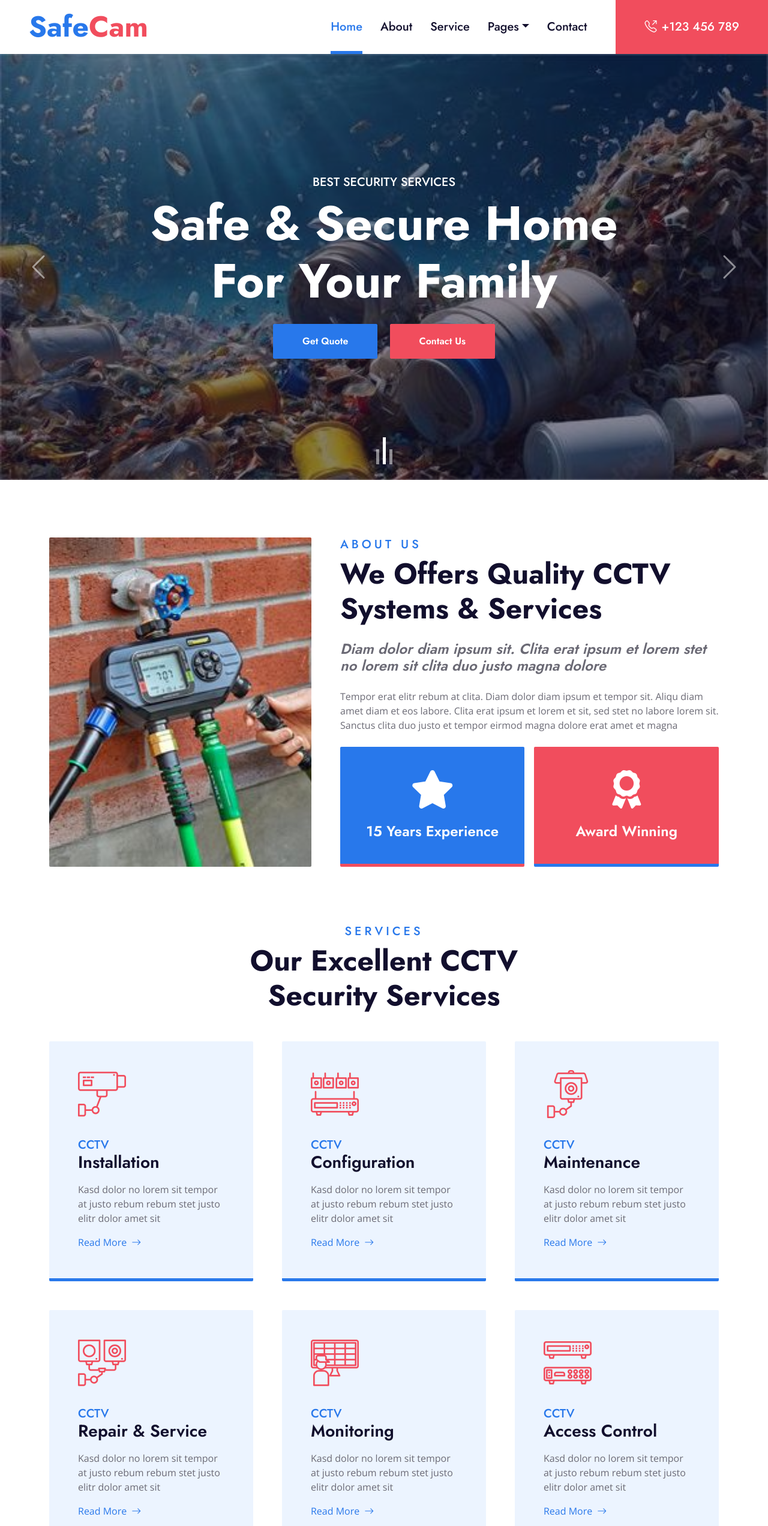
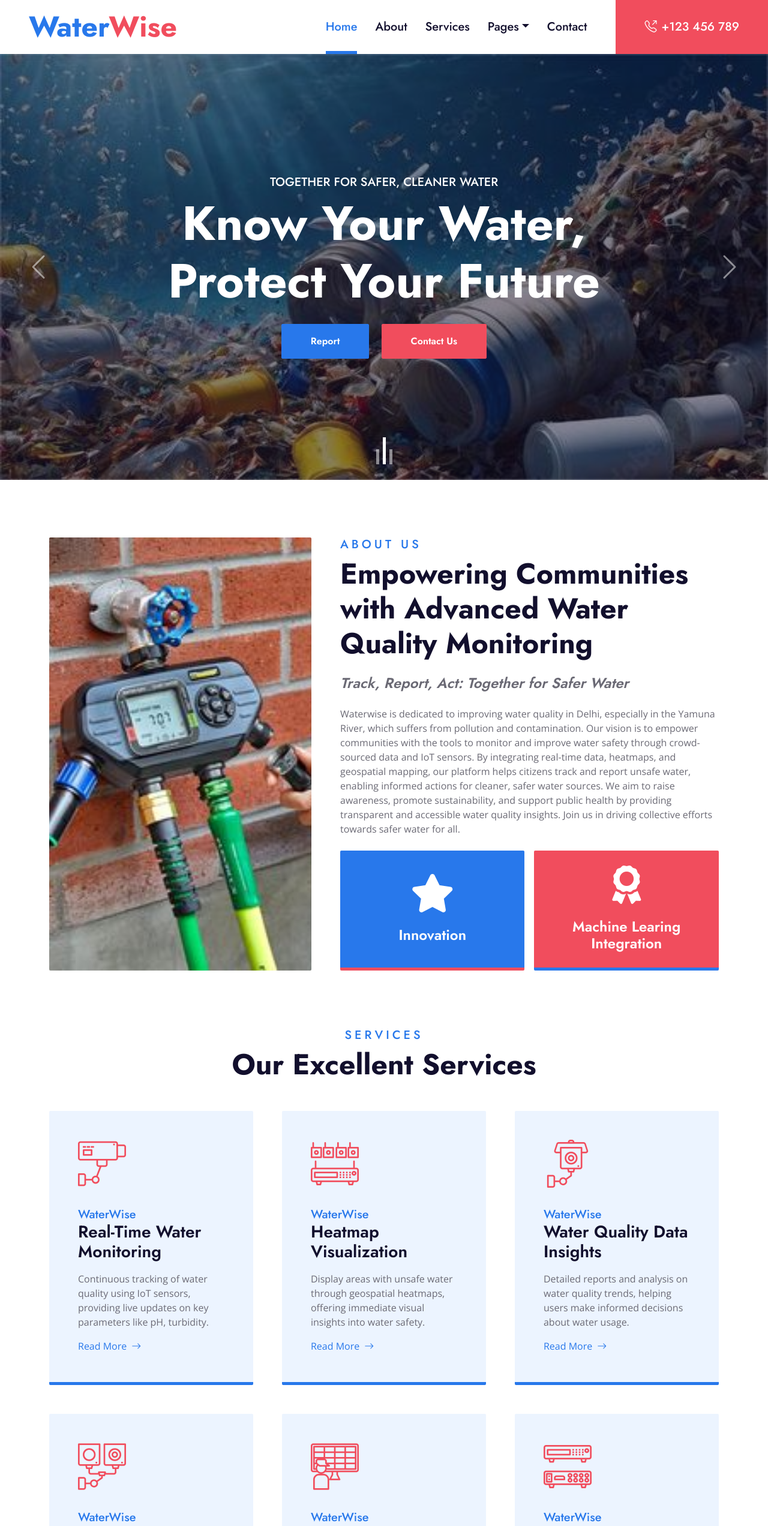
Before and after one commit to AnnapurnaAdhikari/WaterWise_SDI, a plain HTML site: page index.html in a window 1280 px wide. Shown: the top 2544 px of the page at 60% size. Drawn offline with nearby package versions, Linux system fonts and the light colour scheme; files whose address does not match are found by name.

Commit message:
updated index page & added ReadMe.md

```diff
--- a/index.html
+++ b/index.html
@@ -3,7 +3,7 @@
 
 <head>
     <meta charset="utf-8">
-    <title>SafeCam - CCTV Website Template</title>
+    <title>Every Drop Matters—Be WaterWise!</title>
     <meta content="width=device-width, initial-scale=1.0" name="viewport">
     <meta content="Free HTML Templates" name="keywords">
     <meta content="Free HTML Templates" name="description">
@@ -35,7 +35,7 @@
     <!-- Navbar Start -->
     <nav class="navbar navbar-expand-lg bg-white navbar-light shadow-sm py-3 py-lg-0 px-3 px-lg-0">
         <a href="index.html" class="navbar-brand ms-lg-5">
-            <h1 class="display-5 m-0 text-primary">Safe<span class="text-secondary">Cam</span></h1>
+            <h1 class="display-5 m-0 text-primary">Water<span class="text-secondary">Wise</span></h1>
         </a>
         <button class="navbar-toggler" type="button" data-bs-toggle="collapse" data-bs-target="#navbarCollapse">
             <span class="navbar-toggler-icon"></span>
@@ -44,12 +44,12 @@
             <div class="navbar-nav ms-auto py-0">
                 <a href="index.html" class="nav-item nav-link active">Home</a>
                 <a href="about.html" class="nav-item nav-link">About</a>
-                <a href="service.html" class="nav-item nav-link">Service</a>
+                <a href="service.html" class="nav-item nav-link">Services</a>
                 <div class="nav-item dropdown">
                     <a href="#" class="nav-link dropdown-toggle" data-bs-toggle="dropdown">Pages</a>
                     <div class="dropdown-menu m-0">
-                        <a href="price.html" class="dropdown-item">Pricing Plan</a>
-                        <a href="detail.html" class="dropdown-item">Blog Detail</a>
+                        <a href="price.html" class="dropdown-item">Water Quality Analysis</a>
+                        <a href="detail.html" class="dropdown-item">Report</a>
                         <a href="team.html" class="dropdown-item">The Team</a>
                         <a href="testimonial.html" class="dropdown-item">Testimonial</a>
                     </div>
@@ -75,9 +75,9 @@
                     <img class="w-100" src="img/carousel-1.jpg" alt="Image">
                     <div class="carousel-caption d-flex flex-column align-items-center justify-content-center">
                         <div class="p-3" style="max-width: 900px;">
-                            <h5 class="text-white text-uppercase animated bounceInDown">Best Security Services</h5>
-                            <h1 class="display-1 text-white mb-md-4 animated zoomIn">Safe & Secure Home For Your Family</h1>
-                            <a href="" class="btn btn-primary py-md-3 px-md-5 me-3 animated slideInLeft">Get Quote</a>
+                            <h5 class="text-white text-uppercase animated bounceInDown">Together for Safer, Cleaner Water</h5>
+                            <h1 class="display-1 text-white mb-md-4 animated zoomIn">Know Your Water, Protect Your Future</h1>
+                            <a href="" class="btn btn-primary py-md-3 px-md-5 me-3 animated slideInLeft">Report</a>
                             <a href="" class="btn btn-secondary py-md-3 px-md-5 animated slideInRight">Contact Us</a>
                         </div>
                     </div>
@@ -86,9 +86,9 @@
                     <img class="w-100" src="img/carousel-2.jpg" alt="Image">
                     <div class="carousel-caption d-flex flex-column align-items-center justify-content-center">
                         <div class="p-3" style="max-width: 900px;">
-                            <h5 class="text-white text-uppercase animated bounceInDown">Best Security Services</h5>
-                            <h1 class="display-1 text-white mb-md-4 animated zoomIn">Safe & Secure Home For Your Family</h1>
-                            <a href="" class="btn btn-primary py-md-3 px-md-5 me-3 animated slideInLeft">Get Quote</a>
+                            <h5 class="text-white text-uppercase animated bounceInDown">Together for Safer, Cleaner Water</h5>
+                            <h1 class="display-1 text-white mb-md-4 animated zoomIn">Know Your Water, Protect Your Future</h1>
+                            <a href="" class="btn btn-primary py-md-3 px-md-5 me-3 animated slideInLeft">Report</a>
                             <a href="" class="btn btn-secondary py-md-3 px-md-5 animated slideInRight">Contact Us</a>
                         </div>
                     </div>
@@ -97,9 +97,9 @@
                     <img class="w-100" src="img/carousel-3.jpg" alt="Image">
                     <div class="carousel-caption d-flex flex-column align-items-center justify-content-center">
                         <div class="p-3" style="max-width: 900px;">
-                            <h5 class="text-white text-uppercase animated bounceInDown">Best Security Services</h5>
-                            <h1 class="display-1 text-white mb-md-4 animated zoomIn">Safe & Secure Home For Your Family</h1>
-                            <a href="" class="btn btn-primary py-md-3 px-md-5 me-3 animated slideInLeft">Get Quote</a>
+                            <h5 class="text-white text-uppercase animated bounceInDown">Together for Safer, Cleaner Water</h5>
+                            <h1 class="display-1 text-white mb-md-4 animated zoomIn">Know Your Water, Protect Your Future</h1>
+                            <a href="" class="btn btn-primary py-md-3 px-md-5 me-3 animated slideInLeft">Report</a>
                             <a href="" class="btn btn-secondary py-md-3 px-md-5 animated slideInRight">Contact Us</a>
                         </div>
                     </div>
@@ -132,21 +132,23 @@
                 <div class="col-lg-7">
                     <div class="mb-4">
                         <h5 class="text-primary text-uppercase" style="letter-spacing: 5px;">About Us</h5>
-                        <h1 class="display-5 mb-0">We Offers Quality CCTV Systems & Services</h1>
+                        <h1 class="display-5 mb-0">Empowering Communities with Advanced Water Quality Monitoring</h1>
                     </div>
-                    <h4 class="text-body fst-italic mb-4">Diam dolor diam ipsum sit. Clita erat ipsum et lorem stet no lorem sit clita duo justo magna dolore</h4>
-                    <p class="mb-4">Tempor erat elitr rebum at clita. Diam dolor diam ipsum et tempor sit. Aliqu diam amet diam et eos labore. Clita erat ipsum et lorem et sit, sed stet no labore lorem sit. Sanctus clita duo justo et tempor eirmod magna dolore erat amet et magna</p>
+                    <h4 class="text-body fst-italic mb-4">Track, Report, Act: Together for Safer Water</h4>
+                    <p class="mb-4">Waterwise is dedicated to improving water quality in Delhi, especially in the Yamuna River, which suffers from pollution and contamination. Our vision is to empower communities with the tools to monitor and improve water safety through crowd-sourced data and IoT sensors.
+                        By integrating real-time data, heatmaps, and geospatial mapping, our platform helps citizens track and report unsafe water, enabling informed actions for cleaner, safer water sources. We aim to raise awareness, promote sustainability, and support public health by providing transparent and accessible water quality insights.
+                        Join us in driving collective efforts towards safer water for all.</p>
                     <div class="row g-3">
                         <div class="col-sm-6 wow zoomIn" data-wow-delay="0.6s">
                             <div class="bg-primary d-flex flex-column justify-content-center text-center border-bottom border-5 border-secondary rounded p-3" style="height: 200px;">
                                 <i class="fa fa-star fa-4x text-white mb-4"></i>
-                                <h4 class="text-white mb-0">15 Years Experience</h4>
+                                <h4 class="text-white mb-0">Innovation</h4>
                             </div>
                         </div>
                         <div class="col-sm-6 wow zoomIn" data-wow-delay="0.9s">
                             <div class="bg-secondary d-flex flex-column justify-content-center text-center border-bottom border-5 border-primary rounded p-3" style="height: 200px;">
                                 <i class="fa fa-award fa-4x text-white mb-4"></i>
-                                <h4 class="text-white mb-0">Award Winning</h4>
+                                <h4 class="text-white mb-0">Machine Learing Integration</h4>
                             </div>
                         </div>
                     </div>
@@ -162,16 +164,16 @@
         <div class="container">
             <div class="text-center mx-auto mb-5" style="max-width: 600px;">
                 <h5 class="text-primary text-uppercase" style="letter-spacing: 5px;">Services</h5>
-                <h1 class="display-5 mb-0">Our Excellent CCTV Security Services</h1>
+                <h1 class="display-5 mb-0">Our Excellent Services</h1>
             </div>
             <div class="row g-5">
                 <div class="col-lg-4 col-md-6 wow zoomIn" data-wow-delay="0.3s">
                     <div class="service-item bg-light border-bottom border-5 border-primary rounded">
                         <div class="position-relative p-5">
                             <i class="flaticon-cctv d-block display-1 fw-normal text-secondary mb-3"></i>
-                            <h5 class="text-primary mb-0">CCTV</h5>
-                            <h3 class="mb-3">Installation</h3>
-                            <p>Kasd dolor no lorem sit tempor at justo rebum rebum stet justo elitr dolor amet sit</p>
+                            <h5 class="text-primary mb-0">WaterWise</h5>
+                            <h3 class="mb-3">Real-Time Water Monitoring</h3>
+                            <p>Continuous tracking of water quality using IoT sensors, providing live updates on key parameters like pH, turbidity.</p>
                             <a href="">Read More<i class="bi bi-arrow-right ms-2"></i></a>
                         </div>
                     </div>
@@ -180,9 +182,9 @@
                     <div class="service-item bg-light border-bottom border-5 border-primary rounded">
                         <div class="position-relative p-5">
                             <i class="flaticon-surveillance d-block display-1 fw-normal text-secondary mb-3"></i>
-                            <h5 class="text-primary mb-0">CCTV</h5>
-                            <h3 class="mb-3">Configuration</h3>
-                            <p>Kasd dolor no lorem sit tempor at justo rebum rebum stet justo elitr dolor amet sit</p>
+                            <h5 class="text-primary mb-0">WaterWise</h5>
+                            <h3 class="mb-3">Heatmap Visualization</h3>
+                            <p>Display areas with unsafe water through geospatial heatmaps, offering immediate visual insights into water safety.</p>
                             <a href="">Read More<i class="bi bi-arrow-right ms-2"></i></a>
                         </div>
                     </div>
@@ -191,9 +193,9 @@
                     <div class="service-item bg-light border-bottom border-5 border-primary rounded">
                         <div class="position-relative p-5">
                             <i class="flaticon-camera d-block display-1 fw-normal text-secondary mb-3"></i>
-                            <h5 class="text-primary mb-0">CCTV</h5>
-                            <h3 class="mb-3">Maintenance</h3>
-                            <p>Kasd dolor no lorem sit tempor at justo rebum rebum stet justo elitr dolor amet sit</p>
+                            <h5 class="text-primary mb-0">WaterWise</h5>
+                            <h3 class="mb-3">Water Quality Data Insights</h3>
+                            <p>Detailed reports and analysis on water quality trends, helping users make informed decisions about water usage.</p>
                             <a href="">Read More<i class="bi bi-arrow-right ms-2"></i></a>
                         </div>
                     </div>
@@ -202,9 +204,9 @@
                     <div class="service-item bg-light border-bottom border-5 border-primary rounded">
                         <div class="position-relative p-5">
                             <i class="flaticon-double d-block display-1 fw-normal text-secondary mb-3"></i>
-                            <h5 class="text-primary mb-0">CCTV</h5>
-                            <h3 class="mb-3">Repair & Service</h3>
-                            <p>Kasd dolor no lorem sit tempor at justo rebum rebum stet justo elitr dolor amet sit</p>
+                            <h5 class="text-primary mb-0">WaterWise</h5>
+                            <h3 class="mb-3">Crowd-Sourced Water Reporting</h3>
+                            <p>Allow citizens to report local water quality issues, contributing to community-driven insights and action.</p>
                             <a href="">Read More<i class="bi bi-arrow-right ms-2"></i></a>
                         </div>
                     </div>
@@ -213,9 +215,9 @@
                     <div class="service-item bg-light border-bottom border-5 border-primary rounded">
                         <div class="position-relative p-5">
                             <i class="flaticon-security-system d-block display-1 fw-normal text-secondary mb-3"></i>
-                            <h5 class="text-primary mb-0">CCTV</h5>
-                            <h3 class="mb-3">Monitoring</h3>
-                            <p>Kasd dolor no lorem sit tempor at justo rebum rebum stet justo elitr dolor amet sit</p>
+                            <h5 class="text-primary mb-0">WaterWise</h5>
+                            <h3 class="mb-3">Water Usage Tracking</h3>
+                            <p> Integrate features to track and analyze individual or community water usage, offering suggestions for water conservation and efficiency.</p>
                             <a href="">Read More<i class="bi bi-arrow-right ms-2"></i></a>
                         </div>
                     </div>
@@ -224,9 +226,9 @@
                     <div class="service-item bg-light border-bottom border-5 border-primary rounded">
                         <div class="position-relative p-5">
                             <i class="flaticon-recorder d-block display-1 fw-normal text-secondary mb-3"></i>
-                            <h5 class="text-primary mb-0">CCTV</h5>
-                            <h3 class="mb-3">Access Control</h3>
-                            <p>Kasd dolor no lorem sit tempor at justo rebum rebum stet justo elitr dolor amet sit</p>
+                            <h5 class="text-primary mb-0">WaterWise</h5>
+                            <h3 class="mb-3">Water Quality Education</h3>
+                            <p>Offer educational resources on understanding water quality, its impact, & ways to improve it.</p>
                             <a href="">Read More<i class="bi bi-arrow-right ms-2"></i></a>
                         </div>
                     </div>
@@ -236,8 +238,8 @@
     </div>
     <!-- Services End -->
 
-
     <!-- Pricing Plan Start -->
+<!--
     <div class="container-fluid py-5 wow fadeInUp" data-wow-delay="0.1s" style="margin-bottom: 75px;">
         <div class="container">
             <div class="text-center mx-auto mb-5" style="max-width: 600px;">
@@ -311,10 +313,12 @@
             </div>
         </div>
     </div>
+-->
     <!-- Pricing Plan End -->
 
 
     <!-- Offer Start -->
+     <!--
         <div class="container-fluid bg-offer my-5 py-5 wow zoomIn" data-wow-delay="0.1s">
             <div class="container py-5">
                 <div class="row gx-5 justify-content-center">
@@ -330,8 +334,8 @@
                 </div>
             </div>
         </div>
+    -->
     <!-- Offer End -->
-
 
     <!-- Team Start -->
     <div class="container-fluid py-5 wow fadeInUp" data-wow-delay="0.1s">
@@ -352,7 +356,7 @@
                         </div>
                     </div>
                     <div class="bg-primary text-center rounded-bottom p-4">
-                        <h3 class="text-white">Full Name</h3>
+                        <h3 class="text-white">Khusleen Kaur</h3>
                         <p class="text-white m-0">Designation</p>
                     </div>
                 </div>
@@ -367,7 +371,7 @@
                         </div>
                     </div>
                     <div class="bg-primary text-center rounded-bottom p-4">
-                        <h3 class="text-white">Full Name</h3>
+                        <h3 class="text-white">Kashika Malhotra</h3>
                         <p class="text-white m-0">Designation</p>
                     </div>
                 </div>
@@ -382,7 +386,22 @@
                         </div>
                     </div>
                     <div class="bg-primary text-center rounded-bottom p-4">
-                        <h3 class="text-white">Full Name</h3>
+                        <h3 class="text-white">Nancy</h3>
+                        <p class="text-white m-0">Designation</p>
+                    </div>
+                </div>
+                <div class="col-lg-4 wow slideInUp" data-wow-delay="1.2s">
+                    <div class="position-relative rounded-top">
+                        <img class="img-fluid rounded-top w-100" src="img/team-3.jpg" alt="">
+                        <div class="position-absolute bottom-0 end-0 d-flex flex-column bg-white p-1" style="margin-right: -25px;">
+                            <a class="btn btn-outline-secondary btn-square m-1" href="#"><i class="fab fa-twitter fw-normal"></i></a>
+                            <a class="btn btn-outline-secondary btn-square m-1" href="#"><i class="fab fa-facebook-f fw-normal"></i></a>
+                            <a class="btn btn-outline-secondary btn-square m-1" href="#"><i class="fab fa-linkedin-in fw-normal"></i></a>
+                            <a class="btn btn-outline-secondary btn-square m-1" href="#"><i class="fab fa-instagram fw-normal"></i></a>
+                        </div>
+                    </div>
+                    <div class="bg-primary text-center rounded-bottom p-4">
+                        <h3 class="text-white">Annapurna Adhikari</h3>
                         <p class="text-white m-0">Designation</p>
                     </div>
                 </div>
@@ -403,37 +422,36 @@
                 <div class="text-center pb-4">
                     <img class="img-fluid mx-auto rounded-circle" src="img/testimonial-1.jpg" style="width: 100px; height: 100px;" >
                     <div class="testimonial-text bg-light rounded p-4 mt-n5">
-                        <p class="mt-5">Dolor et eos labore, stet justo sed est sed. Diam sed sed dolor stet amet eirmod eos labore diam
+                        <p class="mt-5">Waterwiae offers a unique approach to monitoring water quality, empowering citizens to stay informed and take action for a safer environment.
                         </p>
-                        <h4 class="text-truncate">Client Name</h4>
-                        <i>Profession</i>
+                        <h4 class="text-truncate">John Smith</h4>
+                        <i>Environmental Consultant</i>
                     </div>
                 </div>
                 <div class="text-center">
                     <img class="img-fluid mx-auto rounded-circle" src="img/testimonial-2.jpg" style="width: 100px; height: 100px;" >
                     <div class="testimonial-text bg-light rounded p-4 mt-n5">
-                        <p class="mt-5">Dolor et eos labore, stet justo sed est sed. Diam sed sed dolor stet amet eirmod eos labore diam
+                        <p class="mt-5">With real-time data and user-driven insights, Waterwiae is a game changer for improving public health through better water quality.
                         </p>
-                        <h4 class="text-truncate">Client Name</h4>
-                        <i>Profession</i>
+                        <h4 class="text-truncate">Sarah White</h4>
+                        <i>Urban Planner</i>
                     </div>
                 </div>
                 <div class="text-center">
                     <img class="img-fluid mx-auto rounded-circle" src="img/testimonial-3.jpg" style="width: 100px; height: 100px;" >
                     <div class="testimonial-text bg-light rounded p-4 mt-n5">
-                        <p class="mt-5">Dolor et eos labore, stet justo sed est sed. Diam sed sed dolor stet amet eirmod eos labore diam
+                        <p class="mt-5">Waterwise's integration of IoT and crowd-sourced data is helping make cleaner, safer water a reality for everyone in our city.
                         </p>
-                        <h4 class="text-truncate">Client Name</h4>
-                        <i>Profession</i>
+                        <h4 class="text-truncate">David Brown</h4>
+                        <i>Public Health Expert</i>
                     </div>
                 </div>
                 <div class="text-center">
                     <img class="img-fluid mx-auto rounded-circle" src="img/testimonial-4.jpg" style="width: 100px; height: 100px;" >
                     <div class="testimonial-text bg-light rounded p-4 mt-n5">
-                        <p class="mt-5">Dolor et eos labore, stet justo sed est sed. Diam sed sed dolor stet amet eirmod eos labore diam
-                        </p>
-                        <h4 class="text-truncate">Client Name</h4>
-                        <i>Profession</i>
+                        <p class="mt-5">By combining innovation with community involvement, Waterwiae has set a new standard for transparency and accountability in water safety.
+                        <h4 class="text-truncate">Billie Eilish </h4>
+                        <i>Technology Entreprenuer</i>
                     </div>
                 </div>
             </div>
@@ -443,6 +461,7 @@
 
 
     <!-- Blog Start -->
+     <!--
     <div class="container-fluid py-5 wow fadeInUp" data-wow-delay="0.1s">
         <div class="container">
             <div class="text-center mx-auto mb-5" style="max-width: 600px;">
@@ -491,6 +510,7 @@
             </div>
         </div>
     </div>
+    -->
     <!-- Blog End -->
 
 
@@ -504,7 +524,7 @@
                         <a class="text-light mb-2" href="#"><i class="bi bi-arrow-right text-primary me-2"></i>Home</a>
                         <a class="text-light mb-2" href="#"><i class="bi bi-arrow-right text-primary me-2"></i>About Us</a>
                         <a class="text-light mb-2" href="#"><i class="bi bi-arrow-right text-primary me-2"></i>Our Services</a>
-                        <a class="text-light mb-2" href="#"><i class="bi bi-arrow-right text-primary me-2"></i>Latest Blog</a>
+                        <a class="text-light mb-2" href="#"><i class="bi bi-arrow-right text-primary me-2"></i>Our Team</a>
                         <a class="text-light" href="#"><i class="bi bi-arrow-right text-primary me-2"></i>Contact Us</a>
                     </div>
                 </div>
@@ -514,7 +534,7 @@
                         <a class="text-light mb-2" href="#"><i class="bi bi-arrow-right text-primary me-2"></i>Home</a>
                         <a class="text-light mb-2" href="#"><i class="bi bi-arrow-right text-primary me-2"></i>About Us</a>
                         <a class="text-light mb-2" href="#"><i class="bi bi-arrow-right text-primary me-2"></i>Our Services</a>
-                        <a class="text-light mb-2" href="#"><i class="bi bi-arrow-right text-primary me-2"></i>Latest Blog</a>
+                        <a class="text-light mb-2" href="#"><i class="bi bi-arrow-right text-primary me-2"></i>Our Team</a>
                         <a class="text-light" href="#"><i class="bi bi-arrow-right text-primary me-2"></i>Contact Us</a>
                     </div>
                 </div>
@@ -548,10 +568,10 @@
         <div class="container">
             <div class="row g-5">
                 <div class="col-md-6 text-center text-md-start">
-                    <p class="mb-md-0">&copy; <a class="text-white border-bottom" href="#">Your Site Name</a>. All Rights Reserved.</p>
+                    <p class="mb-md-0">&copy; <a class="text-white border-bottom" href="#">WaterWise</a>. All Rights Reserved.</p>
                 </div>
                 <div class="col-md-6 text-center text-md-end">
-                    <p class="mb-0">Designed by <a class="text-white border-bottom" href="https://htmlcodex.com">HTML Codex</a></p>
+                    <p class="mb-0">Designed by <a class="text-white border-bottom" href="https://htmlcodex.com">Team</a></p>
                 </div>
             </div>
         </div>
```
Also changed, not shown: about.html (+3 -3 lines), READ-ME.txt (deleted), cctv-website-template.jpg (deleted), 1 other file. Lines whose indentation alone changed are shown as unchanged.
